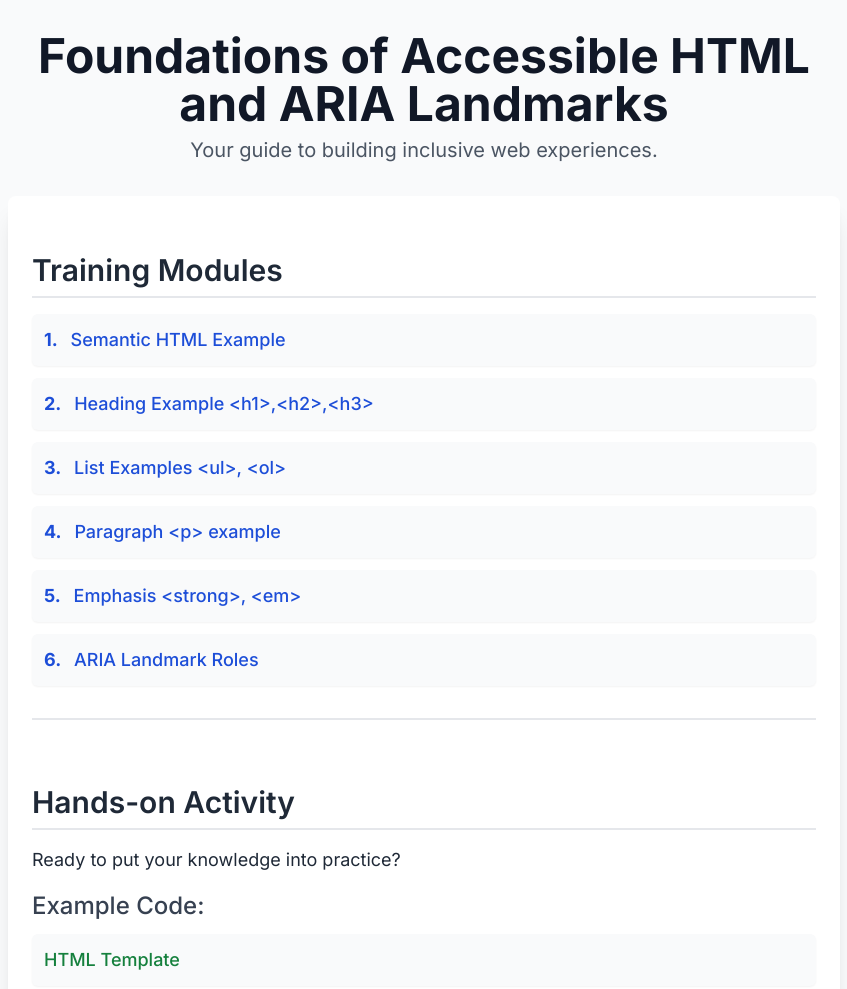
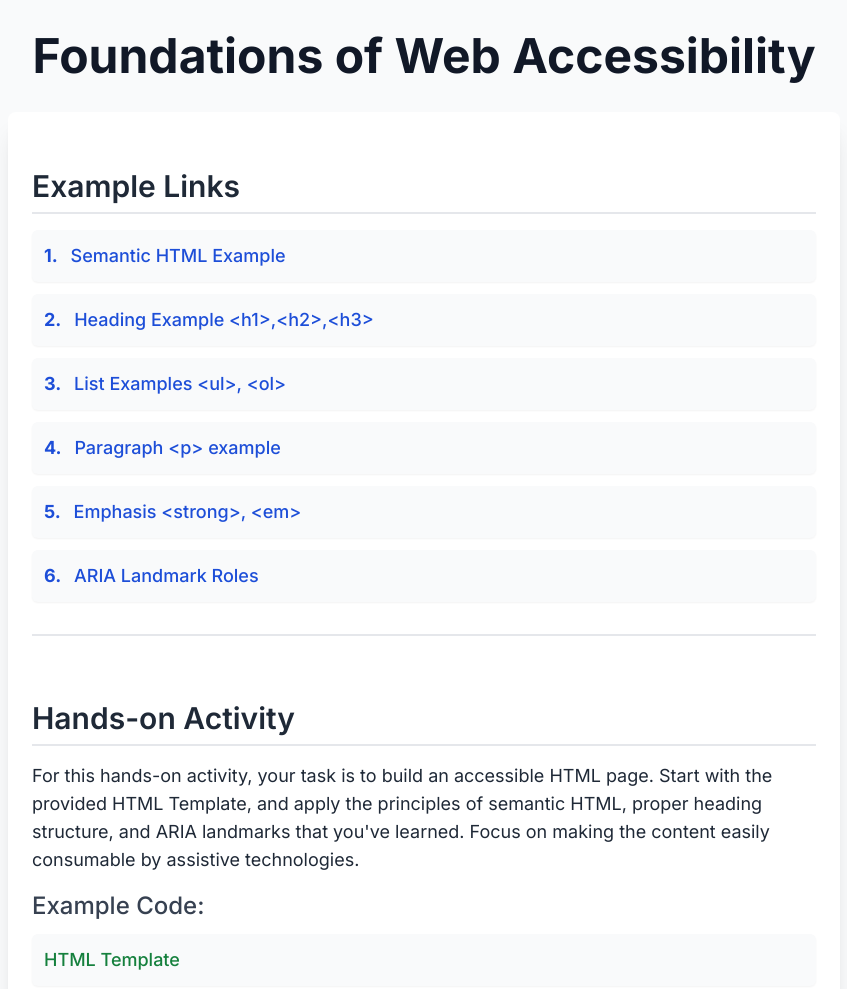
Before and after one commit to drubio614/developer-training, a website: page index.html in a window 1280 px wide. Shown: the top 989 px of the page, without its empty margins (216-1063 px from the left). Drawn offline with nearby package versions, Linux system fonts and the light colour scheme.

Commit message:
Update index.html

```diff
--- a/index.html
+++ b/index.html
@@ -3,7 +3,7 @@
 <head>
     <meta charset="UTF-8">
     <meta name="viewport" content="width=device-width, initial-scale=1.0">
-    <title>Accessibility Foundations Training - Index</title>
+    <title>Foundations of Web Accessibility</title>
     <!-- Link to Tailwind CSS for modern styling -->
     <script src="https://cdn.tailwindcss.com"></script>
     <link rel="preconnect" href="https://fonts.googleapis.com">
@@ -34,13 +34,13 @@
 
     <div class="container mx-auto p-4 sm:p-6 lg:p-8 max-w-4xl">
         <header class="mb-8 text-center">
-            <h1 class="text-4xl md:text-5xl font-bold text-gray-900">Foundations of Accessible HTML and ARIA Landmarks</h1>
-            <p class="text-lg md:text-xl text-gray-600 mt-2">Your guide to building inclusive web experiences.</p>
+            <h1 class="text-4xl md:text-5xl font-bold text-gray-900">Foundations of Web Accessibility</h1>
+            <!-- Subtitle removed as requested -->
         </header>
 
         <main class="bg-white rounded-lg shadow-xl p-4 md:p-6 my-8">
             <nav aria-label="Main training topics" class="mb-8">
-                <h2 class="text-2xl md:text-3xl font-semibold text-gray-800 mb-4 section-heading">Training Modules</h2>
+                <h2 class="text-2xl md:text-3xl font-semibold text-gray-800 mb-4 section-heading">Example Links</h2>
                 <ul class="space-y-3">
                     <li class="p-3 bg-gray-50 hover:bg-gray-100 rounded-md transition-colors duration-200 shadow-sm">
                         <a href="https://drubio614.github.io/developer-training/semantic-examples.html" class="text-blue-700 hover:text-blue-800 font-medium text-lg block nav-item-link">
@@ -77,7 +77,12 @@
 
             <section class="mt-8 pt-8 border-t-2 border-gray-200">
                 <h2 class="text-2xl md:text-3xl font-semibold text-gray-800 mb-4 section-heading">Hands-on Activity</h2>
-                <p class="text-lg mb-4">Ready to put your knowledge into practice?</p>
+                <p class="text-lg mb-4">
+                    For this hands-on activity, your task is to build an accessible HTML page.
+                    Start with the provided HTML Template, and apply the principles of semantic HTML,
+                    proper heading structure, and ARIA landmarks that you've learned.
+                    Focus on making the content easily consumable by assistive technologies.
+                </p>
                 <h3 class="text-xl md:text-2xl font-medium text-gray-700 mb-3">Example Code:</h3>
                 <ul class="space-y-3">
                     <li class="p-3 bg-gray-50 hover:bg-gray-100 rounded-md transition-colors duration-200 shadow-sm">
```
